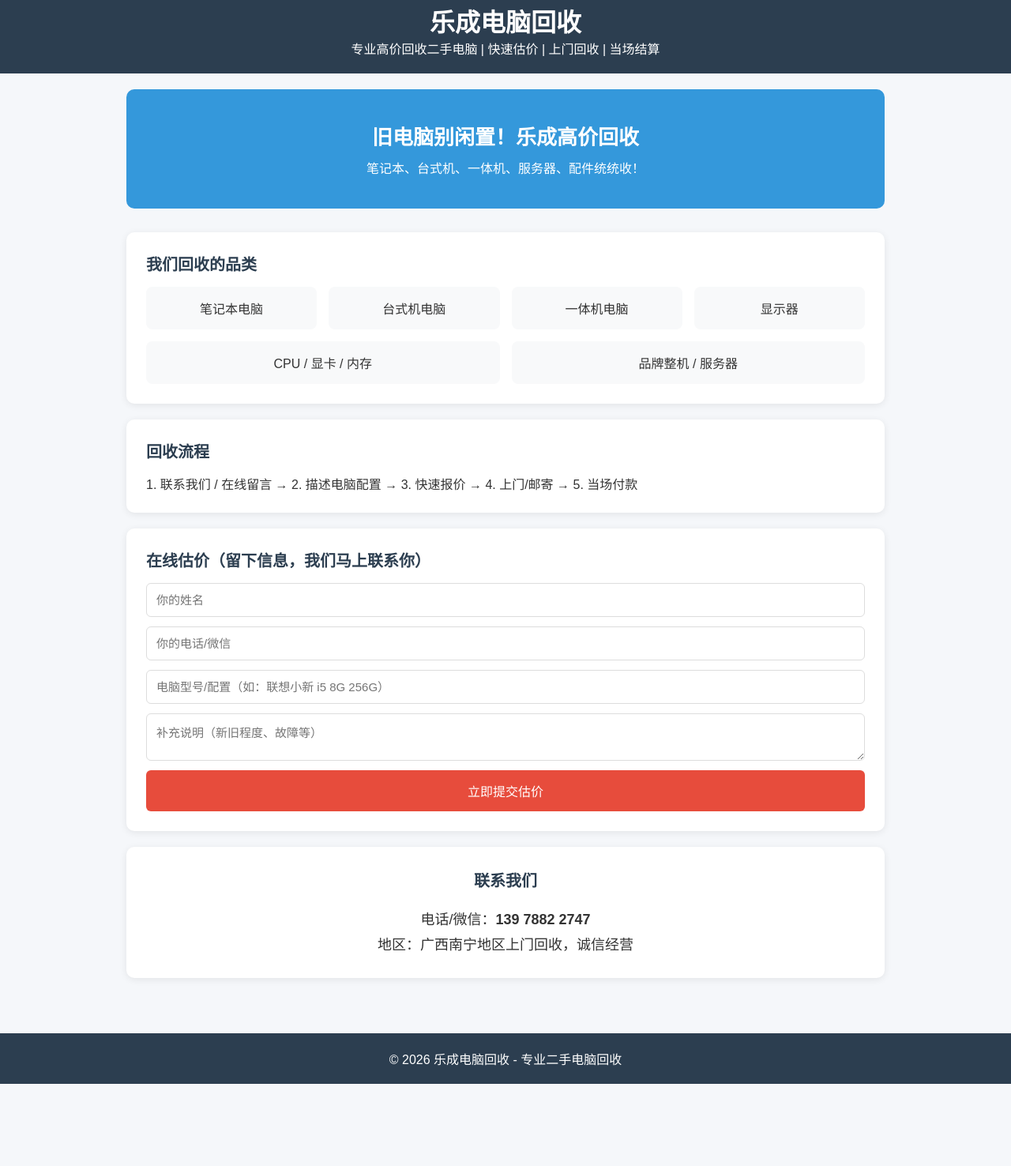
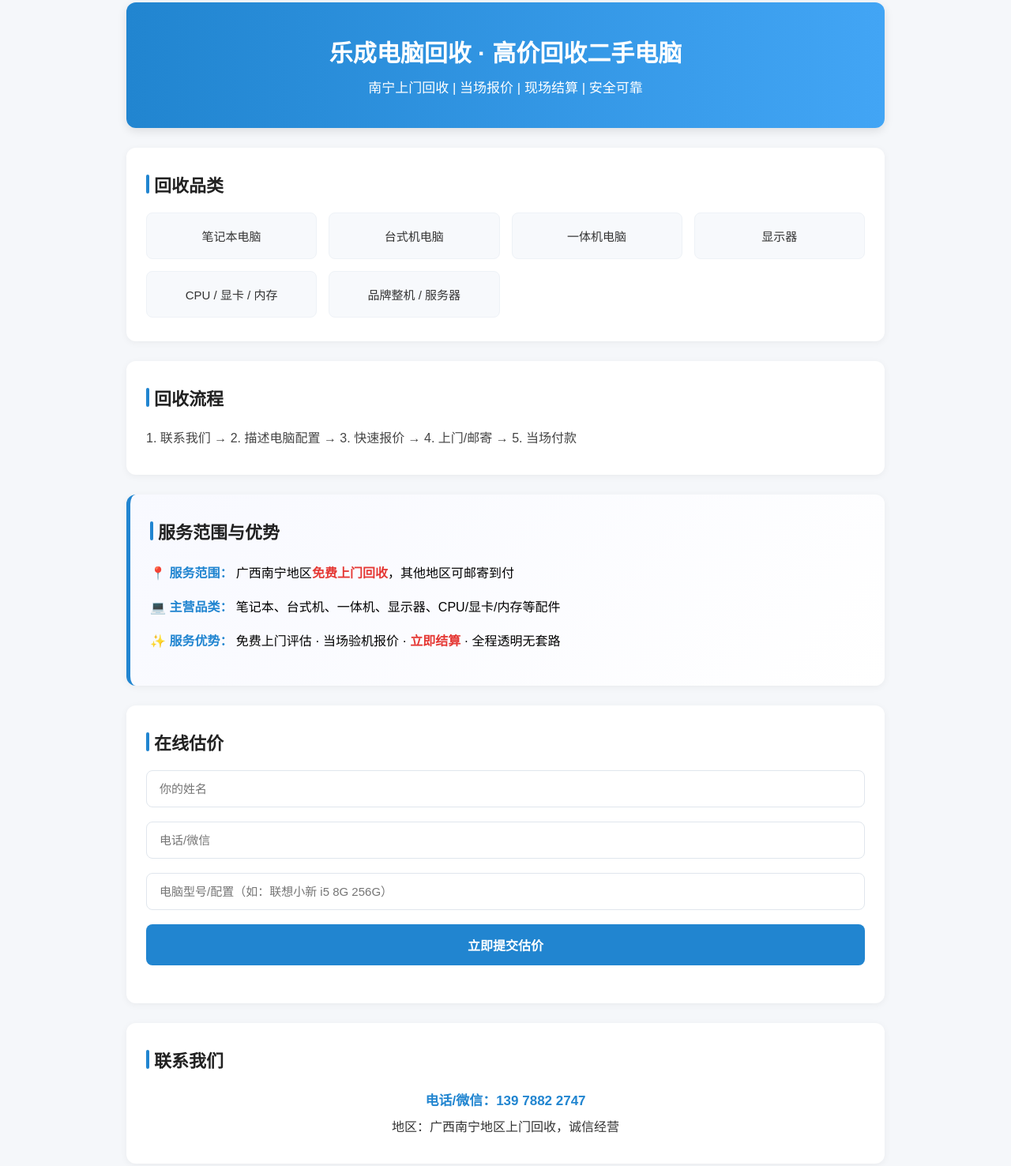
Before and after one commit to 666888cl/lecheng, a plain HTML site: page index.html in a window 1280 px wide. Shown: the part 17-1493 px from the top of the page at 79% size. Before the commit the page ends 1389 px from the top, so only its background shows below. Drawn offline with Linux system fonts and the light colour scheme.

Commit message:
添加联系我们板块

```diff
--- a/index.html
+++ b/index.html
@@ -3,147 +3,181 @@
 <head>
     <meta charset="UTF-8">
     <meta name="viewport" content="width=device-width, initial-scale=1.0">
-    <title>乐成电脑回收 - 高价回收二手电脑</title>
+    <title>乐成电脑回收 - 南宁上门回收二手电脑</title>
     <style>
         * {
             margin: 0;
             padding: 0;
             box-sizing: border-box;
-            font-family: "Microsoft YaHei", sans-serif;
+            font-family: "微软雅黑", sans-serif;
         }
         body {
-            background: #f5f7fa;
-            color: #333;
-        }
-        header {
-            background: #2c3e50;
-            color: white;
+            background-color: #f5f7fa;
             padding: 20px;
-            text-align: center;
-        }
-        .container {
             max-width: 1000px;
             margin: 0 auto;
-            padding: 20px;
         }
         .banner {
-            background: #3498db;
+            background: linear-gradient(90deg, #2185d0, #42a5f5);
             color: white;
             padding: 40px 20px;
             text-align: center;
-            border-radius: 10px;
-            margin-bottom: 30px;
+            border-radius: 12px;
+            margin-bottom: 25px;
+            box-shadow: 0 4px 12px rgba(0,0,0,0.1);
         }
-        .banner h2 {
-            font-size: 26px;
+        .banner h1 {
+            font-size: 30px;
             margin-bottom: 10px;
         }
-        .card {
+        .banner p {
+            font-size: 17px;
+        }
+        .section {
             background: white;
-            padding: 25px;
-            border-radius: 10px;
+            padding: 30px 25px;
+            border-radius: 12px;
+            margin-bottom: 25px;
+            box-shadow: 0 2px 10px rgba(0,0,0,0.05);
+        }
+        .section h2 {
+            font-size: 22px;
+            color: #222;
             margin-bottom: 20px;
-            box-shadow: 0 2px 10px rgba(0,0,0,0.08);
+            position: relative;
+            padding-left: 10px;
         }
-        .card h3 {
-            color: #2c3e50;
-            margin-bottom: 15px;
-            font-size: 20px;
+        .section h2:before {
+            content: "";
+            position: absolute;
+            left: 0;
+            top: 4px;
+            bottom: 4px;
+            width: 4px;
+            background: #2185d0;
+            border-radius: 2px;
         }
-        .items {
-            display: flex;
-            flex-wrap: wrap;
+        .category-grid {
+            display: grid;
+            grid-template-columns: repeat(auto-fit, minmax(180px, 1fr));
             gap: 15px;
-            margin-top: 10px;
         }
-        .item {
-            flex: 1;
-            min-width: 200px;
-            background: #f8f9fa;
-            padding: 15px;
+        .category-item {
+            background: #f7f9fc;
+            padding: 18px;
+            text-align: center;
             border-radius: 8px;
+            font-size: 15px;
+            color: #333;
+            border: 1px solid #eef2f7;
+        }
+        .process {
+            font-size: 16px;
+            color: #444;
+            line-height: 2;
+        }
+        .form-group {
+            margin-bottom: 18px;
+        }
+        .form-group input {
+            width: 100%;
+            padding: 14px 16px;
+            border: 1px solid #e0e6ed;
+            border-radius: 8px;
+            font-size: 15px;
+            outline: none;
+            transition: 0.2s;
+        }
+        .form-group input:focus {
+            border-color: #2185d0;
+        }
+        .form-group input[type="submit"] {
+            background: #2185d0;
+            color: white;
+            font-weight: bold;
+            border: none;
+            cursor: pointer;
+            font-size: 16px;
+        }
+        .service-highlight {
+            background: linear-gradient(135deg, #f8f9ff 0%, #ffffff 100%);
+            border-left: 5px solid #2185d0;
+        }
+        .contact-info p {
+            font-size: 16px;
+            line-height: 2;
             text-align: center;
+            color: #333;
         }
-        form {
-            display: flex;
-            flex-direction: column;
-            gap: 12px;
-        }
-        input, textarea {
-            padding: 12px;
-            border: 1px solid #ddd;
-            border-radius: 6px;
-            font-size: 15px;
-        }
-        button {
-            background: #e74c3c;
-            color: white;
-            border: none;
-            padding: 14px;
-            border-radius: 6px;
-            font-size: 16px;
-            cursor: pointer;
-        }
-        button:hover {
-            background: #c0392b;
-        }
-        .contact {
-            text-align: center;
-            font-size: 18px;
-            line-height: 1.8;
-        }
-        footer {
-            text-align: center;
-            padding: 20px;
-            background: #2c3e50;
-            color: white;
-            margin-top: 30px;
+        .contact-info strong {
+            color: #2185d0;
+            font-size: 17px;
         }
     </style>
 </head>
+
 <body>
-<header>
-    <h1>乐成电脑回收</h1>
-    <p>专业高价回收二手电脑 | 快速估价 | 上门回收 | 当场结算</p>
-</header>
-<div class="container">
+
     <div class="banner">
-        <h2>旧电脑别闲置！乐成高价回收</h2>
-        <p>笔记本、台式机、一体机、服务器、配件统统收！</p>
+        <h1>乐成电脑回收 · 高价回收二手电脑</h1>
+        <p>南宁上门回收 | 当场报价 | 现场结算 | 安全可靠</p>
     </div>
-    <div class="card">
-        <h3>我们回收的品类</h3>
-        <div class="items">
-            <div class="item">笔记本电脑</div>
-            <div class="item">台式机电脑</div>
-            <div class="item">一体机电脑</div>
-            <div class="item">显示器</div>
-            <div class="item">CPU / 显卡 / 内存</div>
-            <div class="item">品牌整机 / 服务器</div>
+
+    <div class="section">
+        <h2>回收品类</h2>
+        <div class="category-grid">
+            <div class="category-item">笔记本电脑</div>
+            <div class="category-item">台式机电脑</div>
+            <div class="category-item">一体机电脑</div>
+            <div class="category-item">显示器</div>
+            <div class="category-item">CPU / 显卡 / 内存</div>
+            <div class="category-item">品牌整机 / 服务器</div>
         </div>
     </div>
-    <div class="card">
-        <h3>回收流程</h3>
-        <p>1. 联系我们 / 在线留言 → 2. 描述电脑配置 → 3. 快速报价 → 4. 上门/邮寄 → 5. 当场付款</p>
+
+    <div class="section">
+        <h2>回收流程</h2>
+        <div class="process">
+            1. 联系我们 → 2. 描述电脑配置 → 3. 快速报价 → 4. 上门/邮寄 → 5. 当场付款
+        </div>
     </div>
-    <div class="card">
-        <h3>在线估价（留下信息，我们马上联系你）</h3>
+
+    <!-- 美化版 服务范围与优势 -->
+    <div class="section service-highlight">
+        <h2>服务范围与优势</h2>
+        <div style="font-size:16px; line-height:2.2;">
+            <p style="margin:8px 0;"><strong style="color:#2185d0;">📍 服务范围：</strong> 广西南宁地区<strong style="color:#e53935;">免费上门回收</strong>，其他地区可邮寄到付</p>
+            <p style="margin:8px 0;"><strong style="color:#2185d0;">💻 主营品类：</strong> 笔记本、台式机、一体机、显示器、CPU/显卡/内存等配件</p>
+            <p style="margin:8px 0;"><strong style="color:#2185d0;">✨ 服务优势：</strong> 免费上门评估 · 当场验机报价 · <strong style="color:#e53935;">立即结算</strong> · 全程透明无套路</p>
+        </div>
+    </div>
+
+    <div class="section">
+        <h2>在线估价</h2>
         <form action="https://formsubmit.co/34536277@qq.com" method="POST">
-            <input type="text" name="name" placeholder="你的姓名" required>
-            <input type="tel" name="phone" placeholder="你的电话/微信" required>
-            <input type="text" name="computer" placeholder="电脑型号/配置（如：联想小新 i5 8G 256G）" required>
-            <textarea name="info" placeholder="补充说明（新旧程度、故障等）"></textarea>
-            <button type="submit">立即提交估价</button>
+            <div class="form-group">
+                <input type="text" name="name" placeholder="你的姓名" required>
+            </div>
+            <div class="form-group">
+                <input type="text" name="contact" placeholder="电话/微信" required>
+            </div>
+            <div class="form-group">
+                <input type="text" name="config" placeholder="电脑型号/配置（如：联想小新 i5 8G 256G）" required>
+            </div>
+            <div class="form-group">
+                <input type="submit" value="立即提交估价">
+            </div>
         </form>
     </div>
-    <div class="card contact">
-        <h3>联系我们</h3>
-        <p>电话/微信：<strong>139 7882 2747</strong></p>
-        <p>地区：广西南宁地区上门回收，诚信经营</p>
+
+    <!-- 联系我们板块（你要求的内容） -->
+    <div class="section">
+        <h2>联系我们</h2>
+        <div class="contact-info">
+            <p><strong>电话/微信：139 7882 2747</strong></p>
+            <p>地区：广西南宁地区上门回收，诚信经营</p>
+        </div>
     </div>
-</div>
-<footer>
-    <p>© 2026 乐成电脑回收 - 专业二手电脑回收</p>
-</footer>
+
 </body>
 </html>
```
